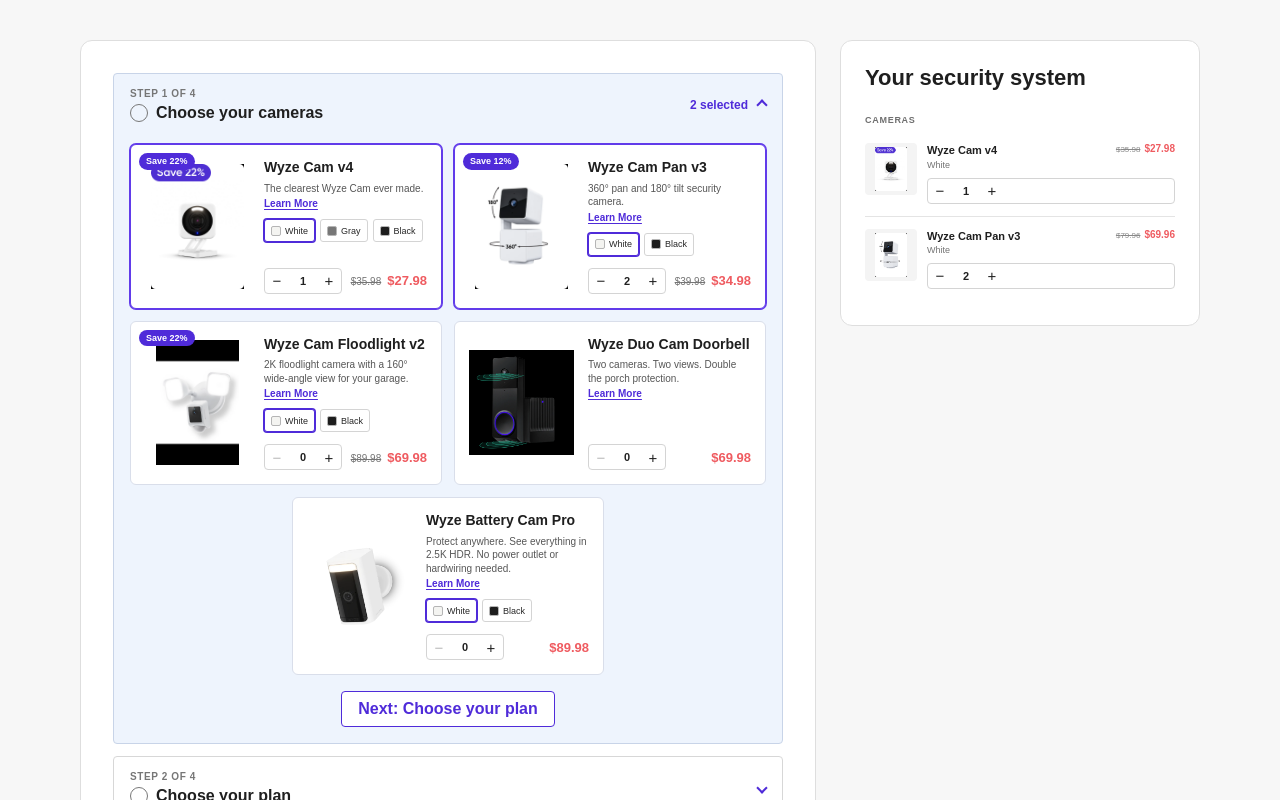
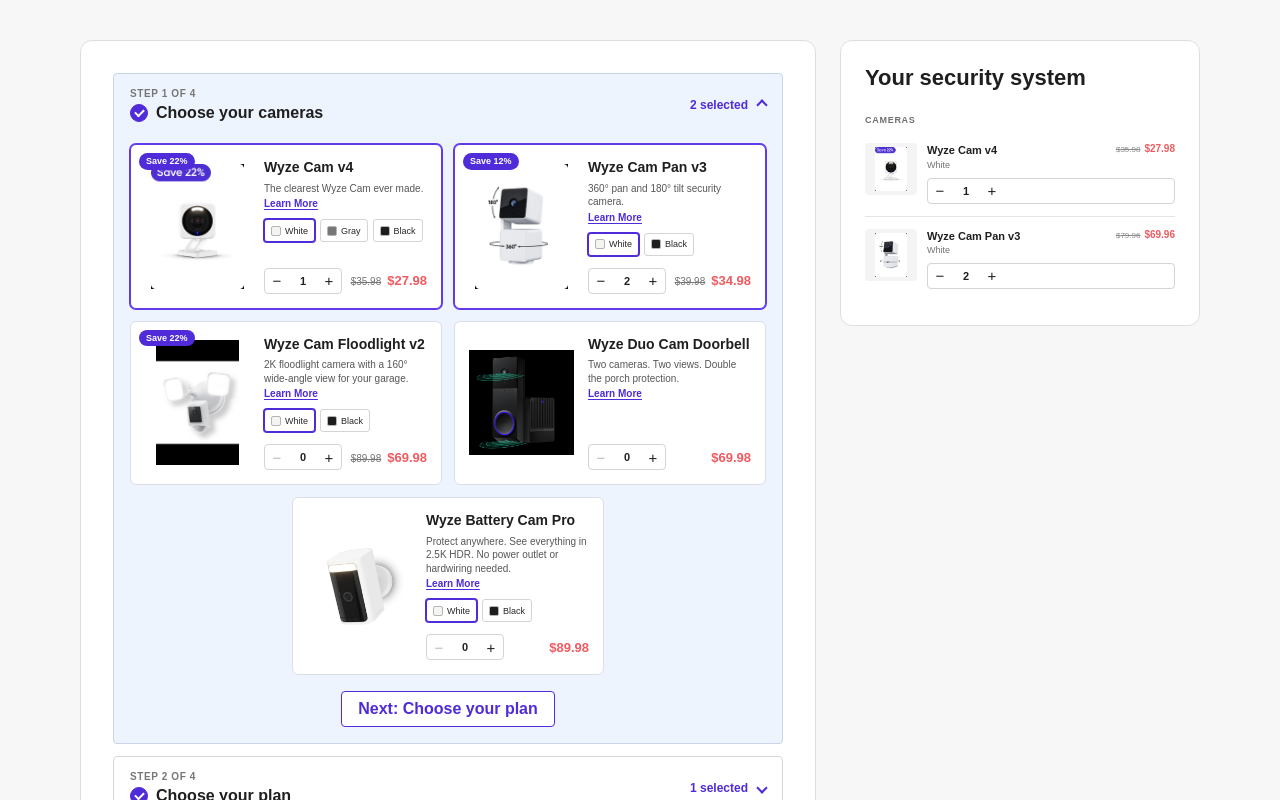
Before and after one commit to Elchihi/security-system-bundle-builder, a React (Vite) app: page / in a window 1280 px wide. Shown: the top 800 px of the page. Built offline with nearby package versions, Linux system fonts and the light colour scheme.

Commit message:
feat: show selection status across accordion steps

```diff
--- a/src/App.css
+++ b/src/App.css
@@ -85,12 +85,43 @@
 }
 
 .accordion-step__icon {
+  position: relative;
   width: 18px;
   height: 18px;
   flex-shrink: 0;
-  display: inline-block;
+  display: inline-grid;
+  place-items: center;
   border: 1px solid #777777;
   border-radius: 50%;
+  background-color: #ffffff;
+  transition:
+    border-color 160ms ease,
+    background-color 160ms ease;
+}
+
+.accordion-step__icon.is-complete {
+  border-color: #4f2bd9;
+  background-color: #4f2bd9;
+}
+
+.accordion-step__icon.is-complete::after {
+  content: '';
+  width: 7px;
+  height: 4px;
+  border-left: 2px solid #ffffff;
+  border-bottom: 2px solid #ffffff;
+  transform: translateY(-1px) rotate(-45deg);
+}
+
+.accordion-step__selected {
+  color: #4f2bd9;
+  font-size: 12px;
+  font-weight: 600;
+  white-space: nowrap;
+}
+
+.accordion-step__selected:empty {
+  display: none;
 }
 
 .accordion-step__title {
--- a/src/components/AccordionStep.jsx
+++ b/src/components/AccordionStep.jsx
@@ -7,6 +7,7 @@
   children,
 }) {
   const panelId = `step-panel-${step.id}`
+  const hasSelection = selectedCount > 0
 
   return (
     <section className={`accordion-step${isOpen ? ' is-open' : ''}`}>
@@ -24,23 +25,27 @@
 
           <span className="accordion-step__title-row">
             <span
-              className={`accordion-step__icon accordion-step__icon--${step.icon}`}
+              className={`accordion-step__icon${
+                hasSelection ? ' is-complete' : ''
+              }`}
               aria-hidden="true"
             />
 
-            <span className="accordion-step__title">{step.title}</span>
+            <span className="accordion-step__title">
+              {step.title}
+            </span>
           </span>
         </span>
 
         <span className="accordion-step__status">
-          {isOpen && (
-            <span className="accordion-step__selected">
-              {selectedCount} selected
-            </span>
-          )}
+          <span className="accordion-step__selected">
+            {selectedCount} selected
+          </span>
 
           <span
-            className={`accordion-step__chevron${isOpen ? ' is-open' : ''}`}
+            className={`accordion-step__chevron${
+              isOpen ? ' is-open' : ''
+            }`}
             aria-hidden="true"
           />
         </span>
@@ -51,7 +56,9 @@
         className="accordion-step__panel"
         hidden={!isOpen}
       >
-        <div className="accordion-step__content">{children}</div>
+        <div className="accordion-step__content">
+          {children}
+        </div>
 
         {step.nextLabel && (
           <button
```
